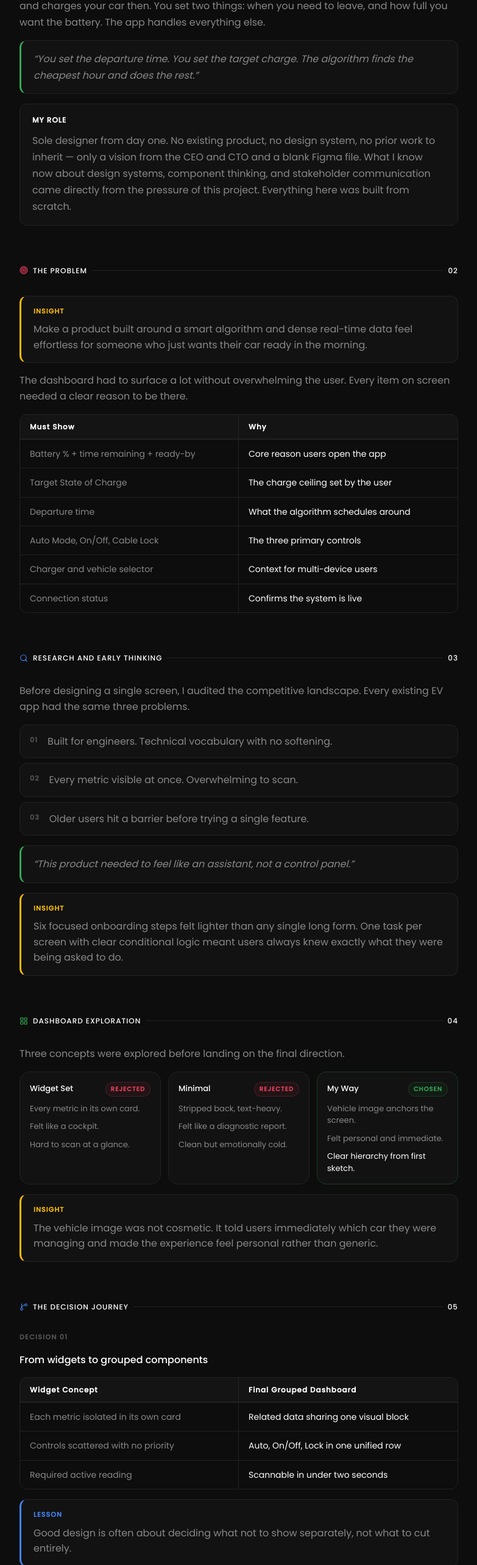
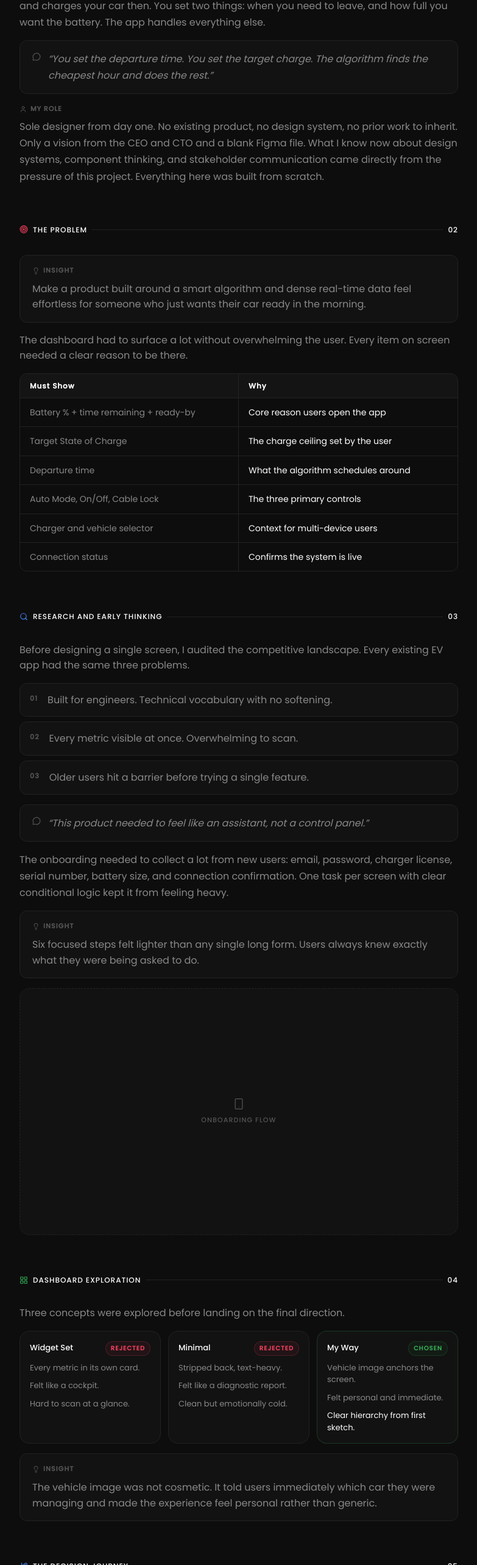
Before and after one commit to RITAMBISWAS404/PORTFOLIO-2026, a Next.js app: page /zeno in a window 1280 px wide. Shown: the part 1132-3698 px from the top of the page at 61% size, without its empty margins (248-1031 px from the left). Built offline with nearby package versions, Linux system fonts and the light colour scheme.

Commit message:
Refine ZENO case study: full-width 16:9 image placeholders, fix table double border, fix decision separators, remove colored left borders, reduce card overuse, remove em dashes

```diff
--- a/app/zeno/page.tsx
+++ b/app/zeno/page.tsx
@@ -4,6 +4,7 @@ import { useInView } from "framer-motion";
 import {
   Zap, Target, Search, LayoutGrid, GitBranch,
   Smartphone, BookOpen, ArrowLeft, Lock, PenTool, FileText,
+  MessageCircle, Lightbulb, User,
 } from "lucide-react";
 import SectionLabel from "@/components/SectionLabel";
 import Card from "@/components/Card";
@@ -26,8 +27,10 @@ function Quote({ text }: { text: string }) {
   return (
     <div style={{
       background: C.card, borderRadius: 12, padding: "16px 20px",
-      border: `1px solid ${C.border}`, borderLeft: `3px solid ${C.accent}`,
+      border: `1px solid ${C.border}`,
+      display: "flex", gap: 12, alignItems: "flex-start",
     }}>
+      <MessageCircle size={14} color={C.t3} strokeWidth={2} style={{ flexShrink: 0, marginTop: 3 }} />
       <p className="f16" style={{ color: C.t2, fontStyle: "italic", lineHeight: 1.7 }}>
         &ldquo;{text}&rdquo;
       </p>
@@ -39,9 +42,12 @@ function Lesson({ text }: { text: string }) {
   return (
     <div style={{
       background: C.card, borderRadius: 12, padding: "16px 20px",
-      border: `1px solid ${C.border}`, borderLeft: `3px solid ${C.blue}`,
+      border: `1px solid ${C.border}`,
     }}>
-      <div style={{ fontSize: 11, fontWeight: 600, color: C.blue, letterSpacing: "0.1em", marginBottom: 8 }}>LESSON</div>
+      <div style={{ display: "flex", alignItems: "center", gap: 6, marginBottom: 8 }}>
+        <BookOpen size={12} color={C.t3} strokeWidth={2} />
+        <span style={{ fontSize: 11, fontWeight: 600, color: C.t3, letterSpacing: "0.1em" }}>LESSON</span>
+      </div>
       <p className="f16" style={{ color: C.t2, lineHeight: 1.6 }}>{text}</p>
     </div>
   );
@@ -51,14 +57,18 @@ function Insight({ text }: { text: string }) {
   return (
     <div style={{
       background: C.card, borderRadius: 12, padding: "16px 20px",
-      border: `1px solid ${C.border}`, borderLeft: `3px solid ${C.yellow}`,
+      border: `1px solid ${C.border}`,
     }}>
-      <div style={{ fontSize: 11, fontWeight: 600, color: C.yellow, letterSpacing: "0.1em", marginBottom: 8 }}>INSIGHT</div>
+      <div style={{ display: "flex", alignItems: "center", gap: 6, marginBottom: 8 }}>
+        <Lightbulb size={12} color={C.t3} strokeWidth={2} />
+        <span style={{ fontSize: 11, fontWeight: 600, color: C.t3, letterSpacing: "0.1em" }}>INSIGHT</span>
+      </div>
       <p className="f16" style={{ color: C.t2, lineHeight: 1.6 }}>{text}</p>
     </div>
   );
 }
 
+/* Fix: only data rows carry borderTop — no borderBottom on headers — prevents doubled border */
 function TwoColTable({ headers, rows }: { headers: [string, string]; rows: [string, string][] }) {
   return (
     <div style={{ border: `1px solid ${C.border}`, borderRadius: 12, overflow: "hidden" }}>
@@ -68,7 +78,6 @@ function TwoColTable({ headers, rows }: { headers: [string, string]; rows: [stri
             padding: "10px 16px", fontSize: 12, fontWeight: 600,
             color: C.t1, letterSpacing: "0.08em",
             background: "rgba(255,255,255,0.03)",
-            borderBottom: `1px solid ${C.border}`,
             borderRight: i === 0 ? `1px solid ${C.border}` : "none",
           }}>{h}</div>
         ))}
@@ -96,26 +105,25 @@ function Decision({ num, title, first = false, children }: {
   const ref = useRef<HTMLDivElement>(null);
   const inView = useInView(ref, { once: true, margin: "-5% 0px" });
   return (
-    <div ref={ref} style={{
-      display: "flex", flexDirection: "column", gap: 16,
-      paddingTop: first ? 0 : 32,
-      borderTop: first ? "none" : `1px solid ${C.border}`,
-      ...revealStyle(inView),
-    }}>
+    <>
+      {!first && <div style={{ height: 1, background: C.border, margin: "40px 0" }} />}
+      <div ref={ref} style={{ display: "flex", flexDirection: "column", gap: 16, ...revealStyle(inView) }}>
         <span style={{ fontSize: 11, fontWeight: 600, color: C.t3, letterSpacing: "0.12em" }}>
           DECISION {num}
         </span>
         <h3 className="f16" style={{ fontWeight: 500, color: C.t1, lineHeight: 1.5 }}>{title}</h3>
         {children}
       </div>
+    </>
   );
 }
 
 function ImgPlaceholder({ label }: { label: string }) {
   return (
     <div style={{
+      width: "100%", aspectRatio: "16 / 9",
       background: C.card, border: `1px dashed ${C.border}`,
-      borderRadius: 16, minHeight: 220,
+      borderRadius: 16,
       display: "flex", flexDirection: "column",
       alignItems: "center", justifyContent: "center", gap: 8,
     }}>
@@ -134,7 +142,6 @@ export default function ZenoPage() {
       {/* ── HERO ────────────────────────────────────────────── */}
       <section style={{ ...col, padding: "48px 24px 0" }}>
         <Reveal>
-          {/* Back link */}
           <a href="/"
             style={{
               display: "inline-flex", alignItems: "center", gap: 6,
@@ -148,7 +155,6 @@ export default function ZenoPage() {
             <ArrowLeft size={14} strokeWidth={2} /> Back to Portfolio
           </a>
 
-          {/* Identity */}
           <div style={{ display: "flex", alignItems: "center", gap: 16, marginBottom: 24 }}>
             <div style={{ width: 64, height: 64, borderRadius: 16, overflow: "hidden", flexShrink: 0 }}>
               <img src="/images/zeno logo.png" alt="ZENO" style={{ width: "100%", height: "100%", objectFit: "cover" }} />
@@ -159,7 +165,6 @@ export default function ZenoPage() {
             </div>
           </div>
 
-          {/* Headline */}
           <h1 style={{
             fontSize: "clamp(22px, 4vw, 32px)", fontWeight: 500,
             color: C.t1, lineHeight: 1.35, marginBottom: 24,
@@ -168,7 +173,6 @@ export default function ZenoPage() {
             How I Turned a Data-Heavy EV App Into a Four-Second Experience.
           </h1>
 
-          {/* Tags */}
           <div style={{ display: "flex", flexWrap: "wrap", gap: 8, marginBottom: 24 }}>
             {[
               { label: "UX DESIGN",  icon: <PenTool  size={12} color={C.accent} strokeWidth={2} /> },
@@ -182,7 +186,6 @@ export default function ZenoPage() {
             ))}
           </div>
 
-          {/* Confidentiality note */}
           <div style={{
             background: C.card, border: `1px solid ${C.border}`,
             borderRadius: 12, padding: "12px 16px",
@@ -236,12 +239,13 @@ export default function ZenoPage() {
             <Quote text="You set the departure time. You set the target charge. The algorithm finds the cheapest hour and does the rest." />
           </Reveal>
           <Reveal delay={0.12}>
-            <div style={{ background: C.card, border: `1px solid ${C.border}`, borderRadius: 12, padding: "16px 20px" }}>
-              <div style={{ fontSize: 12, fontWeight: 600, color: C.t1, letterSpacing: "0.08em", marginBottom: 10 }}>MY ROLE</div>
+            <div style={{ display: "flex", alignItems: "center", gap: 6, marginBottom: 6 }}>
+              <User size={12} color={C.t3} strokeWidth={2} />
+              <span style={{ fontSize: 11, fontWeight: 600, color: C.t3, letterSpacing: "0.08em" }}>MY ROLE</span>
+            </div>
             <p className="f16" style={{ color: C.t2, lineHeight: 1.7 }}>
-                Sole designer from day one. No existing product, no design system, no prior work to inherit — only a vision from the CEO and CTO and a blank Figma file. What I know now about design systems, component thinking, and stakeholder communication came directly from the pressure of this project. Everything here was built from scratch.
+              Sole designer from day one. No existing product, no design system, no prior work to inherit. Only a vision from the CEO and CTO and a blank Figma file. What I know now about design systems, component thinking, and stakeholder communication came directly from the pressure of this project. Everything here was built from scratch.
             </p>
-            </div>
           </Reveal>
         </div>
       </section>
@@ -305,7 +309,15 @@ export default function ZenoPage() {
             <Quote text="This product needed to feel like an assistant, not a control panel." />
           </Reveal>
           <Reveal delay={0.16}>
-            <Insight text="Six focused onboarding steps felt lighter than any single long form. One task per screen with clear conditional logic meant users always knew exactly what they were being asked to do." />
+            <p className="f16" style={{ color: C.t2, lineHeight: 1.7 }}>
+              The onboarding needed to collect a lot from new users: email, password, charger license, serial number, battery size, and connection confirmation. One task per screen with clear conditional logic kept it from feeling heavy.
+            </p>
+          </Reveal>
+          <Reveal delay={0.2}>
+            <Insight text="Six focused steps felt lighter than any single long form. Users always knew exactly what they were being asked to do." />
+          </Reveal>
+          <Reveal delay={0.24}>
+            <ImgPlaceholder label="ONBOARDING FLOW" />
           </Reveal>
         </div>
       </section>
@@ -370,7 +382,7 @@ export default function ZenoPage() {
       {/* ── 05 DECISION JOURNEY ─────────────────────────────── */}
       <section style={{ ...col, padding: "64px 24px 0" }}>
         <SectionLabel icon={GitBranch} label="THE DECISION JOURNEY" num="05" iconColor={C.blue} />
-        <div className="mt-section" style={{ display: "flex", flexDirection: "column", gap: 0 }}>
+        <div className="mt-section">
 
           <Decision num="01" title="From widgets to grouped components" first>
             <TwoColTable
@@ -388,10 +400,9 @@ export default function ZenoPage() {
             <p className="f16" style={{ color: C.t2, lineHeight: 1.7 }}>
               Stakeholders suggested reducing spacing around the charging indicator to fit more data. I pushed back with user reasoning, not preference. Older users reading a dense screen work harder to find what they need. White space was doing real usability work.
             </p>
-            <div style={{ background: C.card, border: `1px solid ${C.border}`, borderRadius: 12, padding: "12px 16px" }}>
-              <span style={{ fontSize: 13, fontWeight: 600, color: C.t1 }}>Resolution: </span>
-              <span style={{ fontSize: 13, color: C.t2 }}>Secondary controls moved to modals. White space stayed.</span>
-            </div>
+            <p className="f16" style={{ color: C.t2, lineHeight: 1.7 }}>
+              <strong style={{ color: C.t1, fontWeight: 500 }}>Resolution:</strong> Secondary controls moved to modals. White space stayed.
+            </p>
             <Lesson text='"This looks cleaner" loses. "Here is what our user is doing at 7am" wins.' />
           </Decision>
 
@@ -409,7 +420,7 @@ export default function ZenoPage() {
 
           <Decision num="04" title="The vehicle image">
             <p className="f16" style={{ color: C.t2, lineHeight: 1.7 }}>
-              The vehicle image was in the very first concept sketch — not a late addition. During design review, the CEO and I noticed how Tesla showed your actual car, not a generic icon. I proposed the same. Building it took time — vehicle APIs, custom assets, model cutouts — but the sketch shows I knew from the beginning this was the right direction.
+              The vehicle image was in the very first concept sketch, not a late addition. During design review, the CEO and I noticed how Tesla showed your actual car, not a generic icon. I proposed the same. Building it took time: vehicle APIs, custom assets, model cutouts. But the sketch shows I knew from the beginning this was the right direction.
             </p>
             <Lesson text="Sometimes the most impactful decision is not about layout. It is about making someone feel something about their product." />
           </Decision>
@@ -424,19 +435,19 @@ export default function ZenoPage() {
                   <div key={i} style={{
                     padding: "10px 14px", fontSize: 11, fontWeight: 600, color: C.t1,
                     letterSpacing: "0.08em", background: "rgba(255,255,255,0.03)",
-                    borderBottom: `1px solid ${C.border}`,
                     borderRight: i < 2 ? `1px solid ${C.border}` : "none",
                   }}>{h}</div>
                 ))}
               </div>
               <div className="zeno-cut-grid">
                 {[
-                  "Battery %, time remaining,\nready-by\n\nAuto, On/Off, Cable Lock",
-                  "Cost savings, energy usage,\nsession history",
-                  "Connection status,\nvehicle management\n\nAccount, language, security",
+                  "Battery %, time remaining, ready-by\n\nAuto, On/Off, Cable Lock",
+                  "Cost savings, energy usage, session history",
+                  "Connection status, vehicle management\n\nAccount, language, security",
                 ].map((cell, i) => (
                   <div key={i} style={{
                     padding: "12px 14px", fontSize: 13, color: C.t2, lineHeight: 1.6,
+                    borderTop: `1px solid ${C.border}`,
                     borderRight: i < 2 ? `1px solid ${C.border}` : "none",
                     whiteSpace: "pre-line",
                   }}>{cell}</div>
@@ -448,7 +459,7 @@ export default function ZenoPage() {
 
           <Decision num="06" title="The feature we built, shipped, and removed">
             <p className="f16" style={{ color: C.t2, lineHeight: 1.7 }}>
-              We designed a double-ring clock widget showing the algorithm&apos;s charging schedule. Inner ring for today, outer ring for the next day. Electricity price data in Denmark does not reset at midnight, so sessions could spill past 12am — the two rings solved that technically.
+              We designed a double-ring clock widget showing the algorithm&apos;s charging schedule. Inner ring for today, outer ring for the next day. Electricity price data in Denmark does not reset at midnight, so sessions could spill past 12am. The two rings solved that technically.
             </p>
             <TwoColTable
               headers={["What we assumed", "What users experienced"]}
@@ -459,7 +470,7 @@ export default function ZenoPage() {
               ]}
             />
             <p className="f16" style={{ color: C.t2, lineHeight: 1.7 }}>
-              Beta users found it mentally taxing. The deeper problem was not the visual — it was the concept. The algorithm&apos;s job is to remove decisions from the user, not explain its own logic to them. We removed the feature entirely. Trust came back when the complexity disappeared.
+              Beta users found it mentally taxing. The deeper problem was not the visual. It was the concept. The algorithm&apos;s job is to remove decisions from the user, not explain its own logic to them. We removed the feature entirely. Trust came back when the complexity disappeared.
             </p>
             <Lesson text="A feature that requires explanation has already failed. The best interface for a smart system is one that makes the system feel invisible." />
           </Decision>
@@ -473,18 +484,14 @@ export default function ZenoPage() {
         <div className="mt-section" style={{ display: "flex", flexDirection: "column", gap: 16 }}>
           <Reveal>
             <p className="f16" style={{ color: C.t2, lineHeight: 1.6 }}>
-              35 screens across 5 core flows — onboarding, dashboard, charging session, analytics, and settings — designed for iOS and Android.
+              35 screens across 5 core flows: onboarding, dashboard, charging session, analytics, and settings. Designed for iOS and Android.
             </p>
           </Reveal>
-          <Reveal delay={0.06}>
-            <div className="zeno-img-grid">
-              <ImgPlaceholder label="ONBOARDING" />
-              <ImgPlaceholder label="DASHBOARD" />
-              <ImgPlaceholder label="ANALYTICS" />
-              <ImgPlaceholder label="SETTINGS" />
-            </div>
-          </Reveal>
-          <Reveal delay={0.1}>
+          <Reveal delay={0.06}><ImgPlaceholder label="ONBOARDING" /></Reveal>
+          <Reveal delay={0.1}> <ImgPlaceholder label="DASHBOARD"  /></Reveal>
+          <Reveal delay={0.14}><ImgPlaceholder label="ANALYTICS"  /></Reveal>
+          <Reveal delay={0.18}><ImgPlaceholder label="SETTINGS"   /></Reveal>
+          <Reveal delay={0.22}>
             <div className="btn-row">
               <a
                 href="https://www.figma.com/design/HQiowSEZWtefmjVP5cqZuY/ZENO?node-id=0-1&p=f&t=ZuWU0JArTeGN7yjv-0"
@@ -511,10 +518,10 @@ export default function ZenoPage() {
         <SectionLabel icon={BookOpen} label="REFLECTION" num="07" iconColor={C.blue} />
         <div className="mt-section" style={{ display: "flex", flexDirection: "column", gap: 16 }}>
           <div className="zeno-stats-grid">
-            <Card label="Build the design system first"    num="01"
-              body="Manual component updates across 35+ screens for months. Design tokens and component libraries learned during the project, not before it. If I started again, this is day one."
+            <Card label="Build the design system first"     num="01"
+              body="Manual component updates across 35+ screens for months. Design tokens and component libraries should be day one, not an afterthought."
               delay={0} />
-            <Card label="Test with real users earlier"     num="02"
+            <Card label="Test with real users earlier"      num="02"
               body="Decisions debated for days became obvious the first time a real user touched the screen."
               delay={0.08} />
             <Card label="Document decisions as they happen" num="03"
@@ -536,7 +543,6 @@ export default function ZenoPage() {
         .zeno-stats-grid   { display: grid; grid-template-columns: 1fr; gap: 16px; }
         .zeno-meta-grid    { display: grid; grid-template-columns: 1fr; gap: 12px; }
         .zeno-concept-grid { display: grid; grid-template-columns: 1fr; gap: 12px; }
-        .zeno-img-grid     { display: grid; grid-template-columns: 1fr 1fr; gap: 12px; }
         .zeno-cut-grid     { display: grid; grid-template-columns: 1fr 1fr 1fr; }
         @media (min-width: 600px) {
           .zeno-concept-grid { grid-template-columns: 1fr 1fr 1fr; }
@@ -546,7 +552,6 @@ export default function ZenoPage() {
           .zeno-stats-grid { grid-template-columns: 1fr 1fr; }
         }
         @media (max-width: 540px) {
-          .zeno-img-grid { grid-template-columns: 1fr; }
           .zeno-cut-grid { grid-template-columns: 1fr; }
         }
       `}</style>
```
Lines whose indentation alone changed are shown as unchanged.
